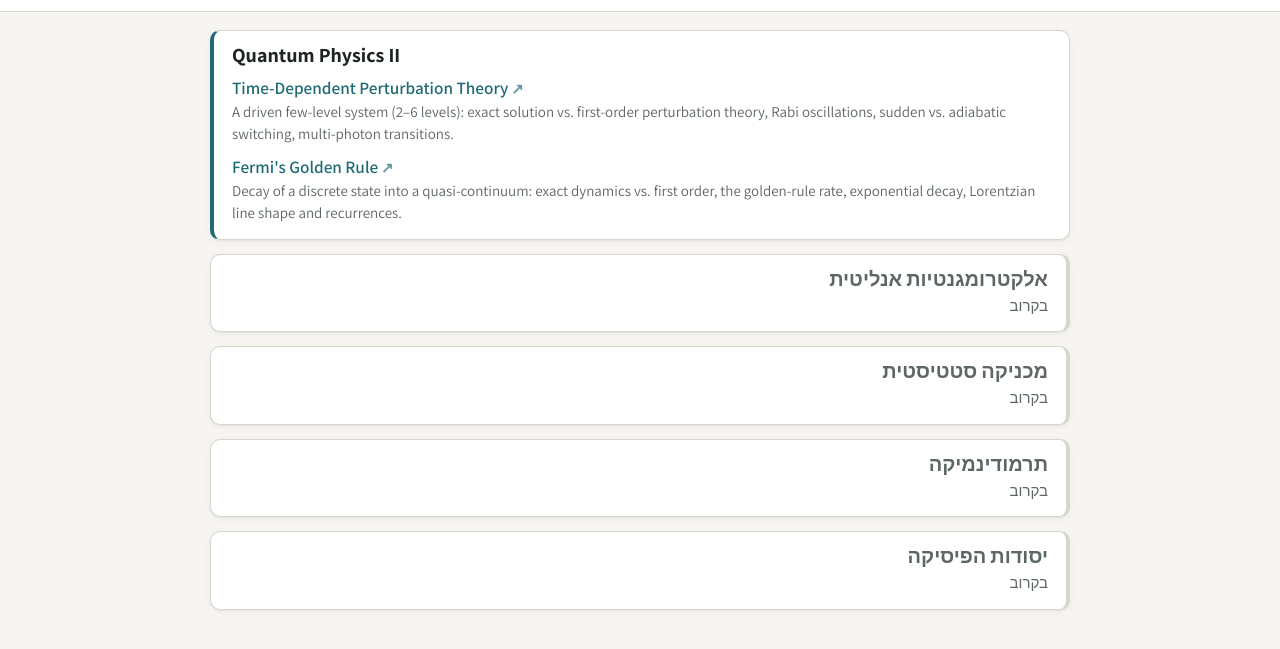
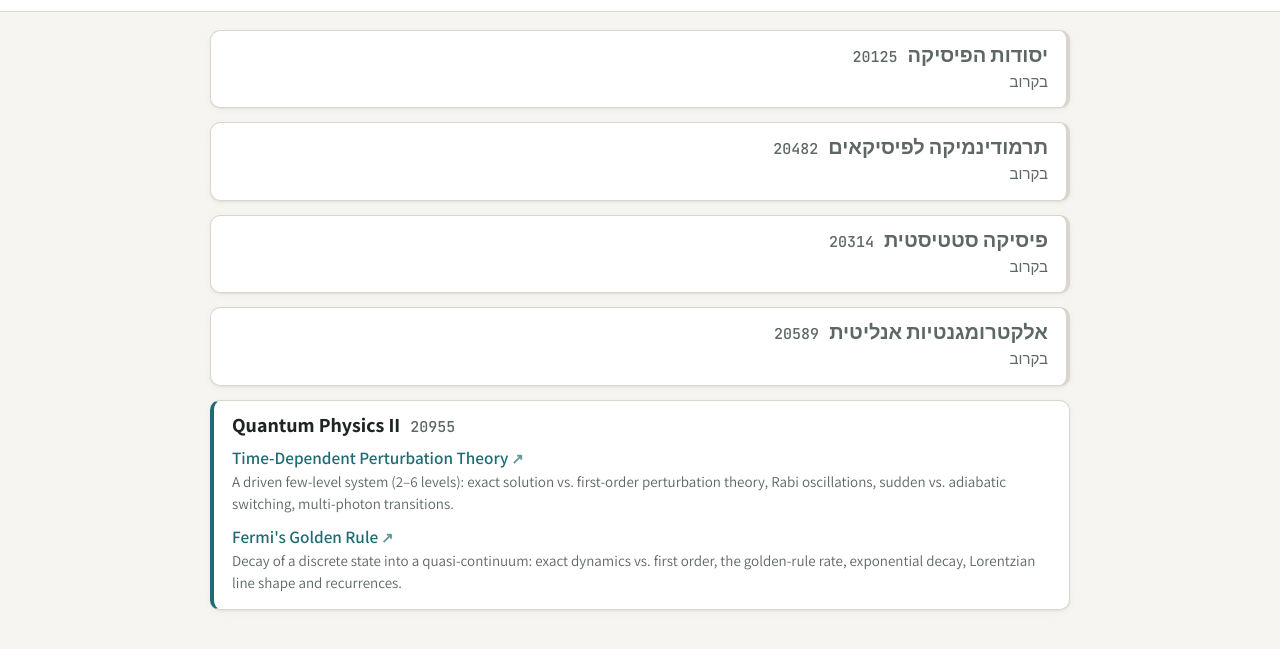
Before and after one commit to guy531/physics-sims, a plain HTML site: page index.html in a window 1280 px wide. Shown: the part 109-758 px from the top of the page. Drawn offline with Linux system fonts and the light colour scheme.

Commit message:
Course order and Open University course numbers
- Order: fundamentals, thermodynamics, statistical physics, EM, quantum II
- Official course names and numbers (20125, 20482, 20314, 20589, 20955)
- Fix the gap between course name and number in right-to-left titles

Co-Authored-By: Claude Opus 5.5 <noreply@anthropic.com>

```diff
--- a/shared/catalog.js
+++ b/shared/catalog.js
@@ -1,14 +1,18 @@
-/* The list of courses and simulations shown on the home page.
+/* The list of courses and simulations shown on the home page, in display order.
    Adding a simulation = put the .html file in courses/<slug>/ and add one entry to that course's "sims".
    lang: "en" (left to right) or "he" (right to left) for the course's entry and its simulations.
-   number: Open University course number (shown next to the title when filled in). */
+   number: Open University course number (shown next to the title). */
 const CATALOG = {
   "courses": [
+    { "slug": "physics-fundamentals",  "lang": "he", "title": "יסודות הפיסיקה",          "number": "20125", "sims": [] },
+    { "slug": "thermodynamics",        "lang": "he", "title": "תרמודינמיקה לפיסיקאים",    "number": "20482", "sims": [] },
+    { "slug": "statistical-mechanics", "lang": "he", "title": "פיסיקה סטטיסטית",          "number": "20314", "sims": [] },
+    { "slug": "analytical-em",         "lang": "he", "title": "אלקטרומגנטיות אנליטית",    "number": "20589", "sims": [] },
     {
       "slug": "quantum-2",
       "lang": "en",
       "title": "Quantum Physics II",
-      "number": "",
+      "number": "20955",
       "sims": [
         {
           "file": "td-perturbation-two-level.html",
@@ -21,10 +25,6 @@ const CATALOG = {
           "summary": "Decay of a discrete state into a quasi-continuum: exact dynamics vs. first order, the golden-rule rate, exponential decay, Lorentzian line shape and recurrences."
         }
       ]
-    },
-    { "slug": "analytical-em",        "lang": "he", "title": "אלקטרומגנטיות אנליטית", "number": "", "sims": [] },
-    { "slug": "statistical-mechanics", "lang": "he", "title": "מכניקה סטטיסטית",       "number": "", "sims": [] },
-    { "slug": "thermodynamics",        "lang": "he", "title": "תרמודינמיקה",           "number": "", "sims": [] },
-    { "slug": "physics-fundamentals",  "lang": "he", "title": "יסודות הפיסיקה",        "number": "", "sims": [] }
+    }
   ]
 };
--- a/shared/site.css
+++ b/shared/site.css
@@ -4,7 +4,7 @@ header.top{padding:18px max(20px, calc((100% - 860px)/2)) 14px;align-items:flex-
 header.top h1{font-size:1.6rem}
 header.top p{font-size:17px}
 .site{max-width:900px;margin:0 auto;padding:18px 20px 40px;display:flex;flex-direction:column;gap:14px}
-.num{font-family:"JetBrains Mono",Consolas,monospace;color:var(--c-muted);font-weight:500;font-size:.75em;margin-inline-start:10px;direction:ltr;unicode-bidi:isolate}
+.num{font-family:"JetBrains Mono",Consolas,monospace;color:var(--c-muted);font-weight:500;font-size:.75em;margin-inline-start:10px;unicode-bidi:isolate}
 
 .course{background:var(--card);border:1px solid var(--border);border-radius:10px;box-shadow:var(--shadow);
   padding:12px 18px 14px;border-inline-start:4px solid var(--accent)}
```
